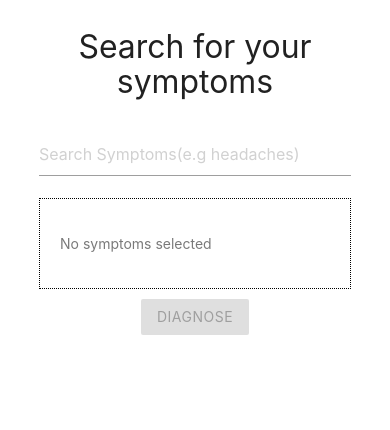
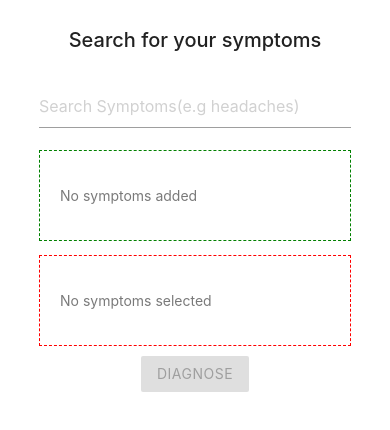
Before and after one commit to webBlaster/symptom-checker-frontend, a React (Create React App) app: page / in a window 390 px wide. Shown: the top 430 px of the page. Built offline with nearby package versions, Linux system fonts and the light colour scheme.

Commit message:
feature: added round add buttons

```diff
--- a/public/index.html
+++ b/public/index.html
@@ -12,6 +12,9 @@
     <link rel="apple-touch-icon" href="%PUBLIC_URL%/logo192.png" />
     <!-- Compiled and minified CSS -->
     <link rel="stylesheet" href="https://cdnjs.cloudflare.com/ajax/libs/materialize/1.0.0/css/materialize.min.css">
+
+     <!--Import Google Icon Font-->
+     <link href="https://fonts.googleapis.com/icon?family=Material+Icons" rel="stylesheet">
     <!--
       manifest.json provides metadata used when your web app is installed on a
       user's mobile device or desktop. See https://developers.google.com/web/fundamentals/web-app-manifest/
--- a/src/App.css
+++ b/src/App.css
@@ -7,12 +7,13 @@ label {
 .added-symptoms {
   width: 100%;
   margin: 10px auto;
-  border: 1px dotted black;
+  border: 1px dashed red;
   padding: 20px !important;
   text-align: left;
 }
 
-.added-symptoms p {
+.added-symptoms p,
+.symptoms-container p {
   opacity: 0.6;
 }
 
@@ -36,8 +37,19 @@ label {
   padding: 0;
 }
 
+.symptoms-container {
+  border: 1px dashed green;
+  text-align: left;
+  padding: 20px !important;
+}
+
 @media screen and (max-width: 800px) {
   .added-symptoms {
     display: block !important;
   }
+
+  h4 {
+    font-size: 20px;
+    font-weight: 500;
+  }
 }
--- a/src/components/result.js
+++ b/src/components/result.js
@@ -6,24 +6,25 @@ const Result = ({ result, addSymptom }) => {
       result.map((res) => {
         return (
           <li key={Math.random() * 100}>
-            {res._source.Name}{" "}
+            {res._source.Name} <br />
             <span>
               {" "}
               <button
                 onClick={() => {
                   addSymptom(res._source);
                 }}
+                class="btn-floating btn-small waves-effect waves-light green"
               >
-                Add
+                <i class="material-icons">add</i>
               </button>
             </span>
           </li>
         );
       })
     ) : (
-      <p></p>
+      <p>No symptoms added</p>
     );
-  return <ul>{response}</ul>;
+  return <ul className="symptoms-container">{response}</ul>;
 };
 
 export default Result;
```
